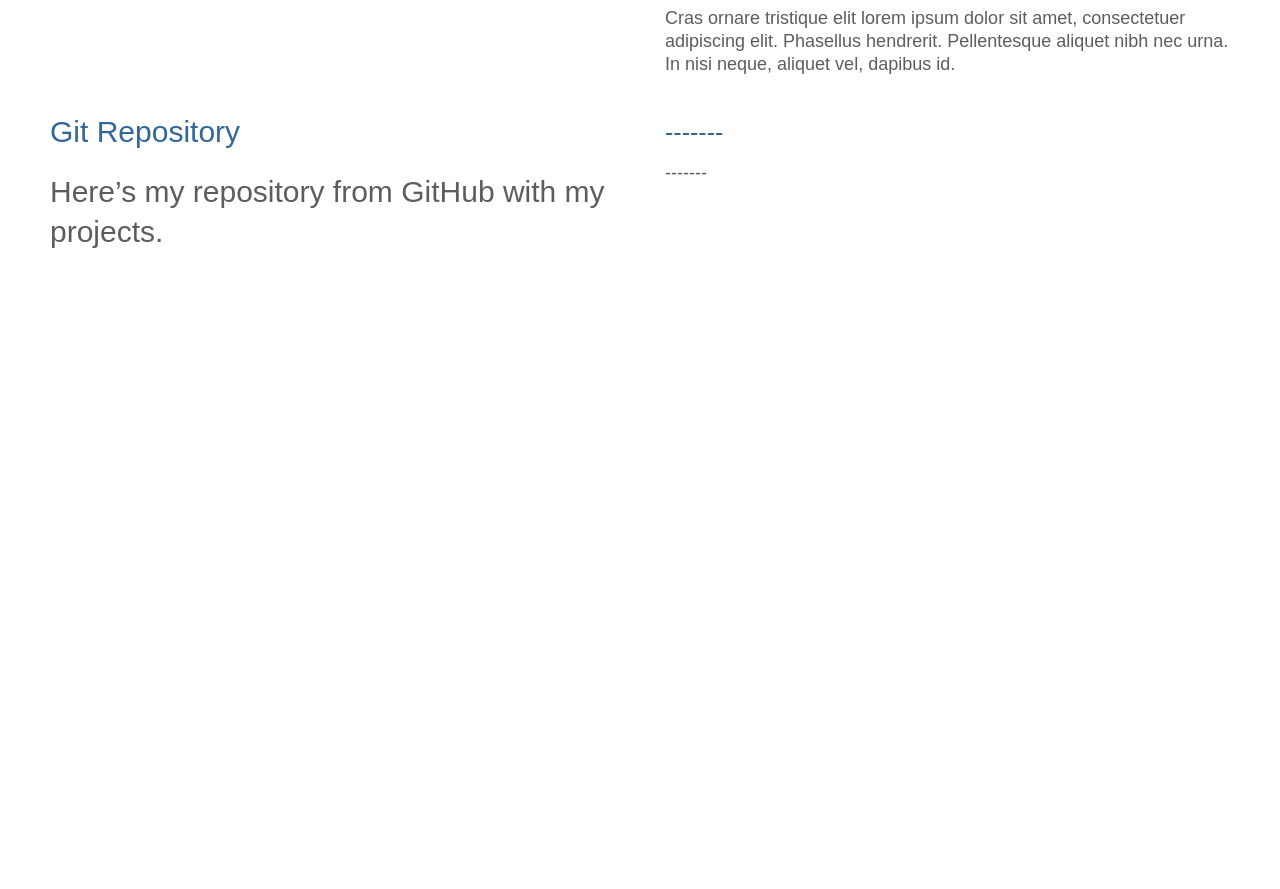
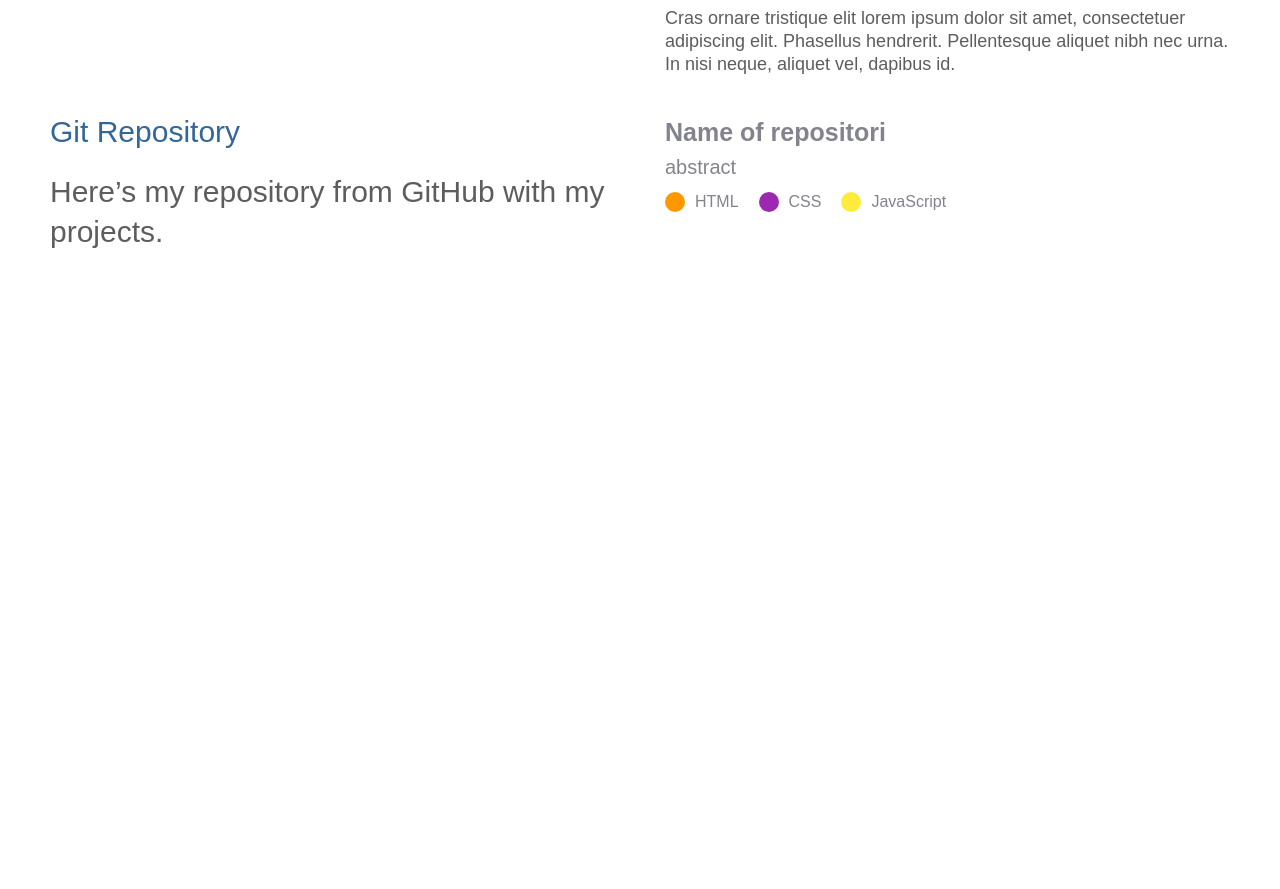
Before and after one commit to GitFlorance/landing-page, a website: page src/Index.html in a window 1280 px wide. Shown: the part 2408-3297 px from the top of the page. Drawn offline with Linux system fonts and the light colour scheme; files that its build step writes are made by us from their sources; a web font is replaced by a local one.

Commit message:
create repository block design

```diff
--- a/src/Index.html
+++ b/src/Index.html
@@ -119,12 +119,20 @@
 				</div>
 			</div>
 		</div>
-		<div class="skills">
-			<div class="skills__name">
-				-------
+		<div class="repositori">
+			<div class="repositori__name">
+				Name of repositori
 			</div>
-			<div class="skills__item">
-				-------
+			<div class="repositori__description">
+				abstract
+			</div>
+			<div class="repositori__item item">
+				<div class="item__dot"></div>
+				<div class="item__lg">HTML</div>
+				<div class="item__dot"></div>
+				<div class="item__lg">CSS</div>
+				<div class="item__dot"></div>
+				<div class="item__lg">JavaScript</div>
 			</div>
 		</div>
 	</div>
--- a/src/styles/Landing.css
+++ b/src/styles/Landing.css
@@ -175,6 +175,51 @@ body {
 		line-height: 23px;
 	}
 }
+.repositori {
+	margin-left: 50px;
+	width: 50%;
+	&__name {
+		color: #83838E;
+		font-family: 'M PLUS 1', sans-serif;
+		font-weight: 800;
+		font-size: 25px;
+		line-height: 40px;
+	}
+	&__description {
+		color: #83838E;
+		font-family: 'M PLUS 1', sans-serif;
+		font-weight: 400;
+		font-size: 20px;
+		line-height: 30px;
+	}
+	&__item {
+
+	}
+}
+.item {
+	display: flex;
+	margin: 10px 0;
+	&__lg {
+		margin: 0 20px 0 10px;
+		color: #83838E;
+		font-family: 'M PLUS 1', sans-serif;
+		font-weight: 400;
+		font-size: 16px;
+		line-height: 20px;
+	}
+	&__dot {
+		height: 20px;
+		width: 20px;
+		background: #ff9800;
+		border-radius: 10px;
+		&:nth-child(3) {
+			background: #9c27b0;
+		}
+		&:nth-child(5) {
+			background: #ffeb3b;
+		}
+	}
+}
 .footer-background {
 	background: #2F2F38;
 	color: #ADADB9;
```
Also changed, not shown: build/Index.html, build/css/index.min.css.
